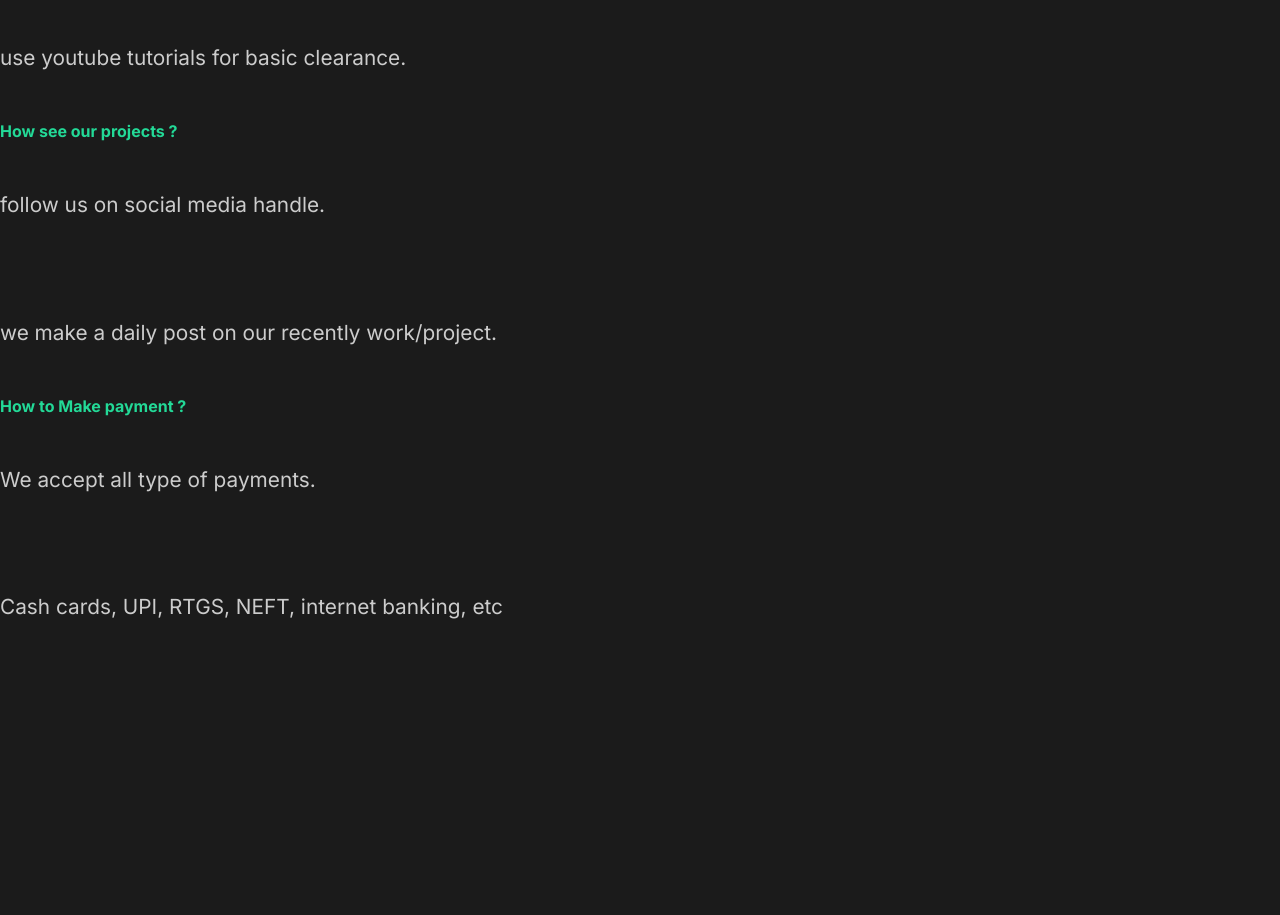
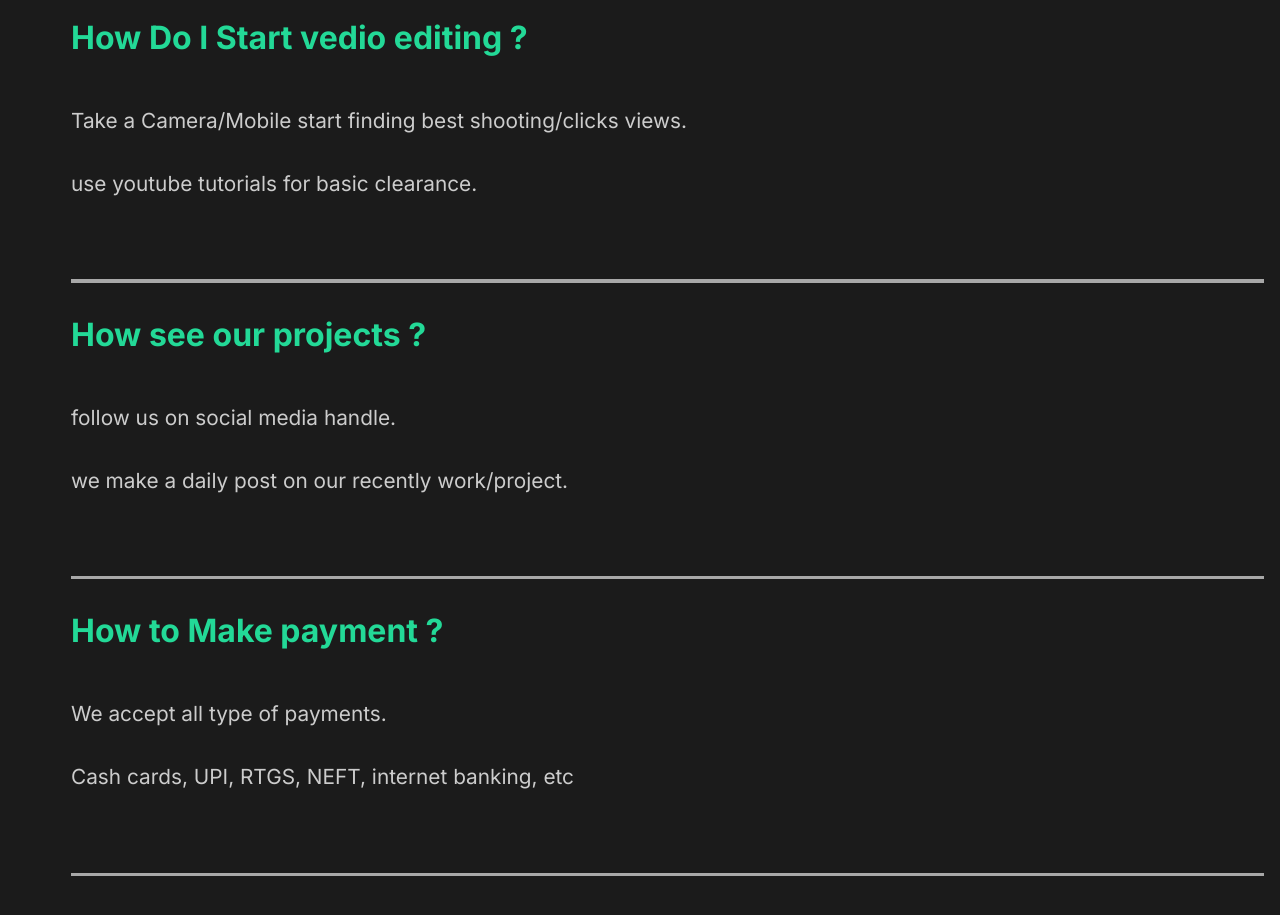
Before and after one commit to atishbagate/Atish_portfolio_website, a React (Create React App) app: page / in a window 1280 px wide. Shown: the part 1900-2815 px from the top of the page. Before the commit the page ends 2570 px from the top, so only its background shows below. Built offline with nearby package versions, Linux system fonts and the light colour scheme.

Commit message:
7 Styling FAQ

```diff
--- a/src/components/FaqSection.js
+++ b/src/components/FaqSection.js
@@ -1,11 +1,11 @@
 import React from 'react'
-
+import styled from 'styled-components';
+import { About } from '../styles';
 const FaqSection = () => {
     return(
         <>
-        <div className="faq">
+        <Faq>
             <h2>Any Questions <span>Query</span></h2>
-        </div>
         <div className="quesion">
             <h4>How Do I Start vedio editing ?</h4>
             <div className="answer">
@@ -13,6 +13,7 @@ const FaqSection = () => {
                 views.</p>
                 <p>use youtube tutorials for basic clearance.</p>
             </div>
+            <div className="faq-line"></div>
         </div>
         <div className="quesion">
             <h4>How see our projects ?</h4>
@@ -20,6 +21,7 @@ const FaqSection = () => {
                 <p>follow us on social media handle.</p>
                 <p>we make a daily post on our recently work/project.</p>
             </div>
+            <div className="faq-line"></div>
         </div>
         <div className="quesion">
             <h4>How to Make payment ?</h4>
@@ -27,10 +29,39 @@ const FaqSection = () => {
                 <p>We accept all type of payments.</p>
                 <p>Cash cards, UPI, RTGS, NEFT, internet banking, etc</p>
             </div>
+            <div className="faq-line"></div>
         </div>
+        </Faq>
 
         </>
     )
 }
+const Faq = styled(About)`
+    display: block;
+    span {
+    display: block;
+    }
+    h2{
+    padding-bottom:2rem;
+    font-weight:lighter;
+    }
+    .faq-line{
+        background:  #cccc;
+        height:0.2rem;
+        margin: 2rem 0rem;
+        width:100%;
+    }
+    .question{
+        padding:3rem 0rem;
+        cursor:pointer;
+    }
+    .answer{
+        padding:2rem 0rem;
+    p{
+        padding:1rem 0rem;
+    }
+    }
+
+`;
 
 export default FaqSection;
--- a/src/components/GlobalStyle.js
+++ b/src/components/GlobalStyle.js
@@ -37,6 +37,7 @@ button
     h4{
         color:white;
         color: #23d997;
+        font-size:2rem;
     }
     a{
         font-size: 1.1rem;
--- a/src/components/ServicesSection.js
+++ b/src/components/ServicesSection.js
@@ -69,16 +69,18 @@ flex-wrap:wrap;
 `;
 const Card = styled.div`
 flex-basis: 20rem;
+flex-wrap: wrap;
 .icon{
     display: flex;
     align-items:center;
+    flex-wrap: wrap;
 }
 h3{
     margin-left:1rem;
     margin-right:1rem;
     background:white;
     color:black;
-    padding:1rem;
+    padding:0.7rem;
 }
 `
 
```
